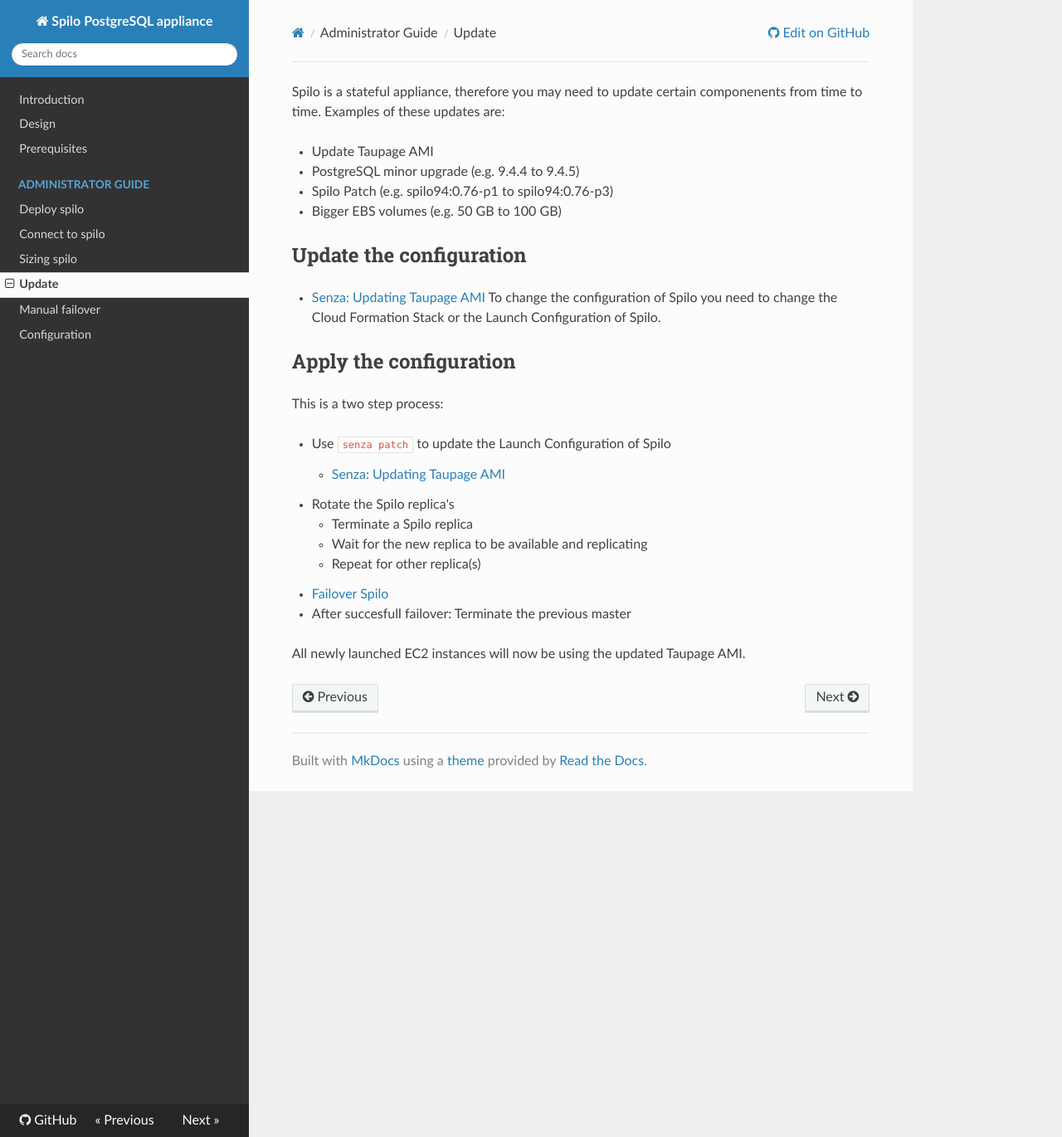
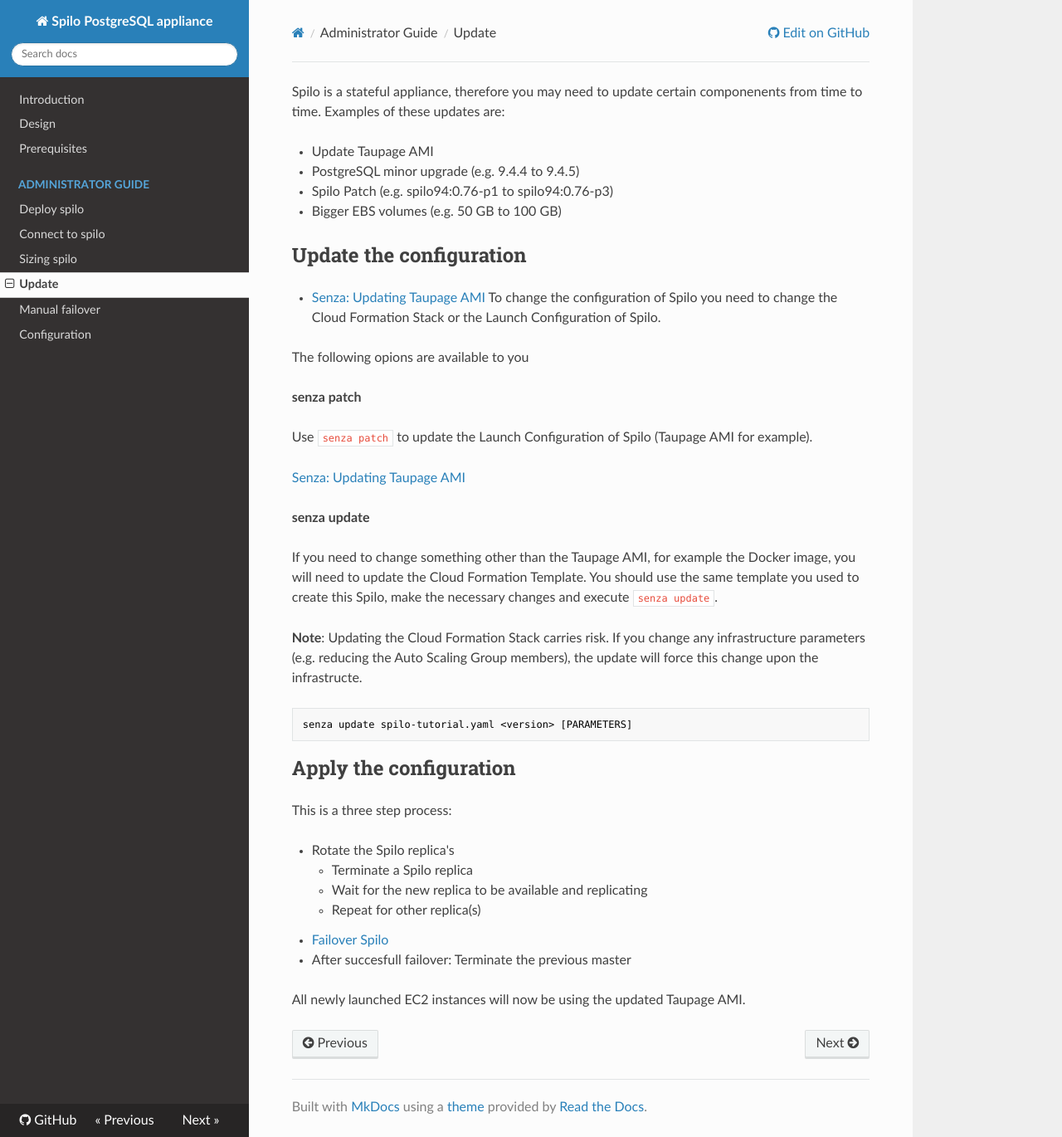
Before and after one commit to zalando/spilo, an MkDocs documentation site: the page built from docs/admin-guide/update.md, in a window 1280 px wide and 1370 px high. Shown: the whole window at 83% size. Built offline with MkDocs 1.6.1, drawn with Linux system fonts in a browser that asks for light colours; nearby versions of some CDN libraries; old or Windows-style settings are respelled for this version of MkDocs.

Commit message:
Documentation: senza update additional to senza patch

````diff
--- a/docs/admin-guide/update.md
+++ b/docs/admin-guide/update.md
@@ -10,13 +10,31 @@
 * [Senza: Updating Taupage AMI](http://stups.readthedocs.org/en/latest/user-guide/maintenance.htm    l?highlight=patch#updating-taupage-ami)
 To change the configuration of Spilo you need to change the Cloud Formation Stack or the Launch Configuration of Spilo.
 
+The following opions are available to you
+
+**senza patch**
+
+Use `senza patch` to update the Launch Configuration of Spilo (Taupage AMI for example).
+
+[Senza: Updating Taupage AMI](http://stups.readthedocs.org/en/latest/user-guide/maintenance.html?highlight=patch#updating-taupage-ami)
+
+**senza update**
+
+If you need to change something other than the Taupage AMI, for example the Docker image, you will need
+to update the Cloud Formation Template. You should use the same template you used to create this Spilo,
+make the necessary changes and execute `senza update`.
+
+**Note**: Updating the Cloud Formation Stack carries risk. If you change any infrastructure parameters (e.g.
+reducing the Auto Scaling Group members), the update will force this change upon the infrastructe.
+
+```bash
+senza update spilo-tutorial.yaml <version> [PARAMETERS]
+```
 
 
 ## Apply the configuration
-This is a two step process:
+This is a three step process:
 
-* Use `senza patch` to update the Launch Configuration of Spilo
-    * [Senza: Updating Taupage AMI](http://stups.readthedocs.org/en/latest/user-guide/maintenance.html?highlight=patch#updating-taupage-ami)
 * Rotate the Spilo replica's
     * Terminate a Spilo replica
     * Wait for the new replica to be available and replicating
````
Also changed, not shown: docs/admin-guide/deploy_spilo.md (+10 -0 lines).
